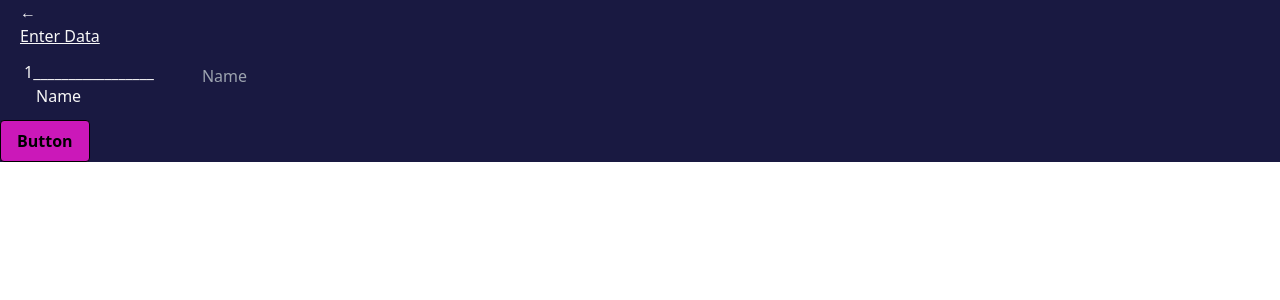
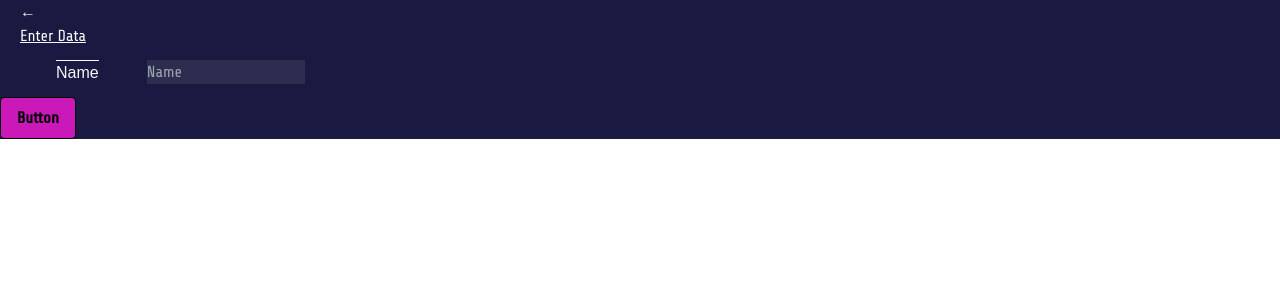
Before and after one commit to jmaffa/astromatch, a Next.js app in the folder client/: page /signup in a window 1280 px wide. Shown: the top 300 px of the page. Built offline with nearby package versions, Linux system fonts and the light colour scheme.

Commit message:
added fonts

```diff
--- a/client/pages/_app.tsx
+++ b/client/pages/_app.tsx
@@ -1,12 +1,14 @@
 import type { AppProps } from 'next/app'
 import '../styles/globals.css';
 import { SessionProvider } from "next-auth/react"
-
+import { Head } from 'next/document';
 
 export default function MyApp({ Component, pageProps: { session, ...pageProps } }: AppProps) {
-   return (
-    <SessionProvider session={session}>
-      <Component {...pageProps} />
-    </SessionProvider>
-  )
+  return (
+    <>
+      <SessionProvider session={session}>
+        <Component {...pageProps} />
+      </SessionProvider>
+    </>
+  );
 }
--- a/client/pages/signup/index.tsx
+++ b/client/pages/signup/index.tsx
@@ -8,7 +8,7 @@ import { send } from "process";
 // other buttons AB8AE7
 // white F7F7F7
 export default function Signup() {
-    const [nameTemp, setNameTemp] = useState('')
+    const [name, setName] = useState('')
     const email = useState('')
     const birthday = useState('')
     const birthHour = useState('')
@@ -17,7 +17,7 @@ export default function Signup() {
 
     const postData = async () => {
         try{
-            const req = await fetch('/api/createChart', {
+            const res = await fetch('/api/createChart', {
                 method: 'POST',
                 headers: {
                     'Content-Type': 'application/json',
@@ -60,16 +60,15 @@ export default function Signup() {
             {/* form */}
             <div className="flex-row">
                 {/* left half */}
-                <div className="flex flex-row">
+                <div className="flex flex-row justify-start pl-8">
                     <div className="text-white text-left px-4 py-1 m-2">
-                        <p>1_________________</p>
-                        <p className="pl-3">Name</p>
+                        <hr></hr>
+                        <p className="font-share-tech">Name</p>
                     </div>
-                    <div className="text-white text-center px-4 py-2 m-2">
-                        <input className="bg-primary text-white" type="text" placeholder="Name" value={nameTemp} onChange={e => setNameTemp(e.target.value)}></input>
+                    <div className="text-white text-center px-4 py-1 m-2">
+                        <input className="bg-primary-light text-white" type="text" placeholder="Name" value={name} onChange={e => setName(e.target.value)}></input>
                     </div>
                 </div>
-                {/* right half */}
 
             </div>
             <button onClick={postData} className="bg-secondary hover:bg-secondary text-blue-700 font-semibold hover:text-white py-2 px-4 border border-blue-500 hover:border-transparent rounded">
--- a/client/styles/globals.css
+++ b/client/styles/globals.css
@@ -1,7 +1,14 @@
-/* FILEPATH: /Users/joemaffa/Desktop/personal-projects/astromatch/client/pages/globals.css */
-
 @import 'tailwindcss/base';
 @import 'tailwindcss/components';
 @import 'tailwindcss/utilities';
 
-/* Add your custom global styles here */
+@font-face {
+    font-family: 'share-tech';
+    src: url('../public/fonts/ShareTech-Regular.woff') format('woff');
+    font-weight: normal;
+    font-style: normal;
+  }
+
+  body {
+    font-family: 'share-tech', sans-serif;
+  }
--- a/client/tailwind.config.js
+++ b/client/tailwind.config.js
@@ -4,12 +4,17 @@ module.exports = {
     "./pages/**/*.{js,ts,tsx,jsx}"
   ],
   theme: {
-    extend: {},
+    extend: {
+      fontFamily: {
+        'share-tech': ['Share Tech', 'sans-serif'],
+      },
+    },
     colors: {
       transparent: 'transparent',
       current: 'currentColor',
       'white': '#F7F7F7',
       'primary': '#191941',
+      'primary-light': '#2D2D4F',
       'secondary': '#CB18B9',
       'tertiary': '#AB8AE7',
     },
```
Also changed, not shown: client/public/fonts/ShareTech-Regular.woff (added).
